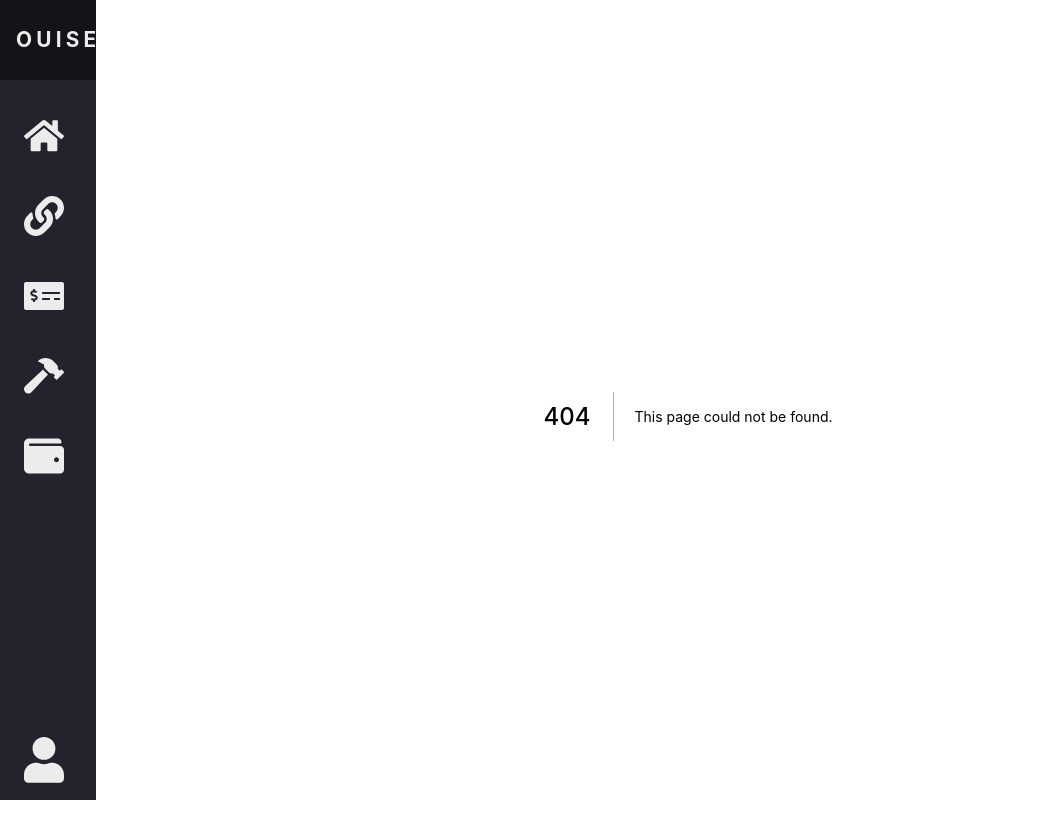
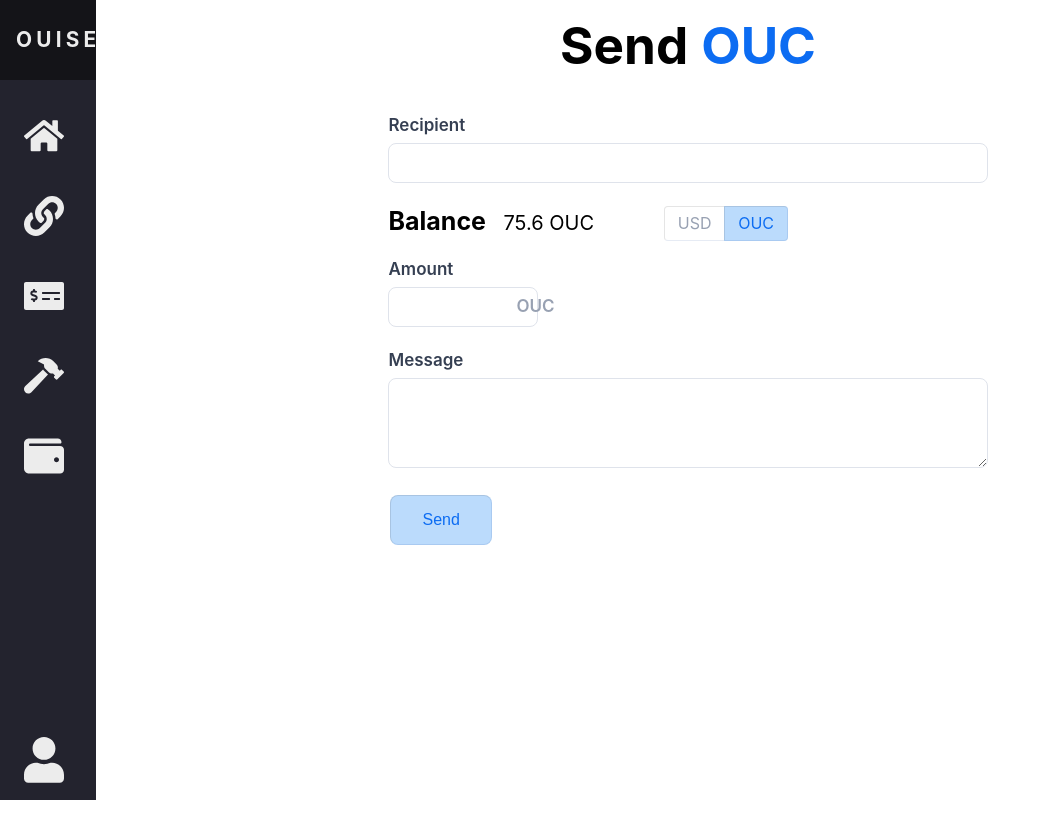
Before and after one commit to jnalbert/OuiseCoin, a Next.js app in the folder client/: page /send-ouc in a window 1280 px wide. Before the commit this address had no page. Shown: the whole page, without its empty margins (0-1051 px from the left). After the commit the page ends 800 px from the top, so only its background shows below. Built offline with nearby package versions, Linux system fonts and the light colour scheme.

Commit message:
css and html done for send ouc page

```diff
--- /dev/null
+++ b/client/comps/sendOuc/SendOucForm.tsx
@@ -0,0 +1,109 @@
+import { FC, useState } from "react";
+import { useForm, SubmitHandler } from "react-hook-form";
+import styles from "../../styles/sendOuc/SendOucForm.module.css";
+import ModeChanger from "../shared/ModeChanger";
+
+interface SendOucFormProps {
+  address: string;
+}
+
+interface ModeType {
+  ouc: "OUC" | null;
+  usd: "$" | null;
+}
+
+interface FormValues {
+  recipient: string;
+  amount: number;
+  message?: string;
+}
+
+const SendOucForm: FC<SendOucFormProps> = ({ address }) => {
+  const [mode, setMode] = useState<ModeType>({ ouc: "OUC", usd: null });
+
+  const { ouc, usd } = mode;
+
+  const [balance, setBalance] = useState(75.6);
+
+
+  const changeToOUC = () => {
+    setMode({ ouc: "OUC", usd: null })
+
+    const label = document.getElementById("amount")
+    if (label) {
+      label.value = label.value / 0.001;
+    }
+
+    const newBalance = balance / 0.001;
+    setBalance(newBalance);
+  }
+
+  const changeToUSD = () => {
+    setMode({ ouc: null, usd: "$" })
+
+    const label = document.getElementById("amount")
+    if (label) {
+      label.value = label.value * 0.001;
+    }
+
+    const newBalance = balance * 0.001;
+    setBalance(newBalance);
+  }
+
+
+  const renderMode = () => {
+
+    if (usd === "$" && ouc === null) {
+      return <label htmlFor="amount" className={styles.staticValueUSD}>$</label>
+    }
+    return <label htmlFor="amount" className={styles.staticValueOUC}>OUC</label>
+  }
+
+  const { register, handleSubmit } = useForm<FormValues>()
+
+  const submitForm = (data: FormValues) => {
+    console.log(data);
+  }
+
+  return (
+    <div className={styles.outerWrapper}>
+      <div className={styles.formContainer}>
+        <form className={styles.form} onSubmit={handleSubmit(submitForm)}>
+          <div
+            className={[styles.recipientContainer, styles.inputContainer].join(
+              " "
+            )}
+          >
+            <label htmlFor="recipient">Recipient</label>
+            <input {...register("recipient")} id="recipient" type="text" />
+          </div>
+
+          <div className={[styles.balanceContainer].join(" ")}>
+            <div>
+              <span className={styles.balanceSection}>Balance</span>{" "}
+              <span className={styles.valueSection}>{usd}{balance} {ouc}</span>
+            </div>
+            <div className={styles.modeChangerWrapper}>
+              <ModeChanger ouc={ouc} usd={usd} changeToOUC={changeToOUC} changeToUSD={changeToUSD} />
+            </div>
+          </div>
+          <div className={[styles.amountContainer, styles.inputContainer].join(" " )}>
+            <label htmlFor="amount">Amount</label>
+            <input {...register("amount")} id="amount" type="number" className={styles.inputUSDMode}/>
+            {renderMode()}
+
+          </div>
+
+          <div className={[styles.messageContainer, styles.inputContainer].join(" ")}>
+            <label htmlFor="message">Message</label>
+            <textarea {...register("message")} id="message"></textarea>
+          </div>
+
+          <input className={styles.submitButton} type="submit" value="Send" />
+        </form>
+      </div>
+    </div>
+  );
+};
+
+export default SendOucForm;
--- a/client/comps/wallet/WalletInfo.tsx
+++ b/client/comps/wallet/WalletInfo.tsx
@@ -3,7 +3,7 @@ import styles from "../../styles/walletStyles/WalletInfo.module.css";
 import hoverLinkStyles from "../../styles/Shared.module.css";
 // @ts-ignore
 import QRCode from "qrcode.react";
-import ModeChanger from "../shared/modeChanger";
+import ModeChanger from "../shared/ModeChanger";
 
 interface WalletInfoProps {
   address: string;
--- a/client/package.json
+++ b/client/package.json
@@ -11,7 +11,8 @@
     "next": "^10.2.3",
     "qrcode.react": "^1.0.1",
     "react": "17.0.2",
-    "react-dom": "17.0.2"
+    "react-dom": "17.0.2",
+    "react-hook-form": "^7.8.1"
   },
   "devDependencies": {
     "@types/node": "^14.14.41",
--- /dev/null
+++ b/client/pages/send-ouc.tsx
@@ -0,0 +1,24 @@
+import Head from 'next/head';
+import { FC } from 'react';
+import SendOucForm from '../comps/sendOuc/SendOucForm';
+import headerStyles from "../styles/homePage/Home.module.css";
+
+const SendOucPage: FC = () => {
+  const address = "38ovTXTuF9Ha1mjgzBFbbZnzDiNkvRSHBZ"
+  return (
+    <>
+      <Head>
+        <title>Send OUC</title>
+        <link rel="icon" href="/favicon.ico" />
+      </Head>
+
+      <div className={headerStyles.container}>
+        <h1 className={headerStyles.title}>Send <span>OUC</span></h1>
+      </div>
+
+      <SendOucForm address={ address}/>
+    </>
+  )
+}
+
+export default SendOucPage
--- /dev/null
+++ b/client/styles/sendOuc/SendOucForm.module.css
@@ -0,0 +1,120 @@
+.outerWrapper {
+    width: 100%;
+    display: flex;
+    justify-content: center;
+    padding-top: 20px;
+}
+
+.formContainer {
+    width: 52%;
+    display: flex;
+    justify-content: center;
+
+}
+
+.form {
+    width: 100%;
+}
+
+.inputContainer {
+    width: 100%;
+    display: flex;
+    flex-direction: column;
+    padding-bottom: 23px;
+}
+
+.inputContainer label {
+    font-weight: 600;
+    color: rgb(53, 63, 82);
+    padding-bottom: 8px;
+    font-size: 17px;
+}
+
+.inputContainer input, .inputContainer textarea {
+    display: block;
+    width: 100%;
+    height: 40px;
+    padding: 6px 12px;
+    box-sizing: border-box;
+    font-size: 16px;
+    font-weight: 500;
+    color: rgb(53, 63, 82);
+    border: 1px solid rgb(223, 227, 235);
+    border-radius: 8px;
+}
+
+
+.recipientContainer {
+
+}
+
+.balanceContainer {
+    padding-bottom: 18px;
+    display: flex;
+    flex-direction: row;
+}
+
+.modeChangerWrapper {
+    padding-left: 70px;
+}
+
+.balanceSection {
+    font-weight: bold;
+    font-size: 25px;
+}
+
+.valueSection {
+    font-size: 20px;
+    padding-left: 13px;
+}
+
+.amountContainer {
+    width: 25%;
+    position: relative;
+}
+
+.amountContainer input {
+    padding-left: 22px;
+}
+
+.messageContainer textarea {
+    max-width: 100%;
+    height: 90px;
+}
+
+.staticValueUSD {
+    position:absolute;
+	left:10px;
+	font-weight:bold;
+	font-size:0.8em;
+	color:#444;
+	top:37px;
+}
+
+.staticValueOUC {
+    position:absolute;
+	left:128px;
+	font-weight:bold;
+	font-size:0.8em;
+	color:#98a1b2 !important;
+	top:37px;
+}
+
+.submitButton {
+    background-color: rgb(187, 219, 252);
+    border: 1px inset rgba(5, 24, 61, 0.1);
+    color: var(--coin-color);
+    padding: 15px 31px;
+    text-align: center;
+    font-size: 16px;
+    margin: 4px 2px;
+    transition: 0.3s;
+    display: inline-block;
+    text-decoration: none;
+    cursor: pointer;
+    border-radius: 8px;
+}
+
+.submitButton:hover {
+    background-color: rgb(136, 193, 250)
+}
```
Also changed, not shown: client/pages/wallets/index.tsx (deleted, +0 -25 lines), 1 other file (tests, documents, lock files or other folders).
